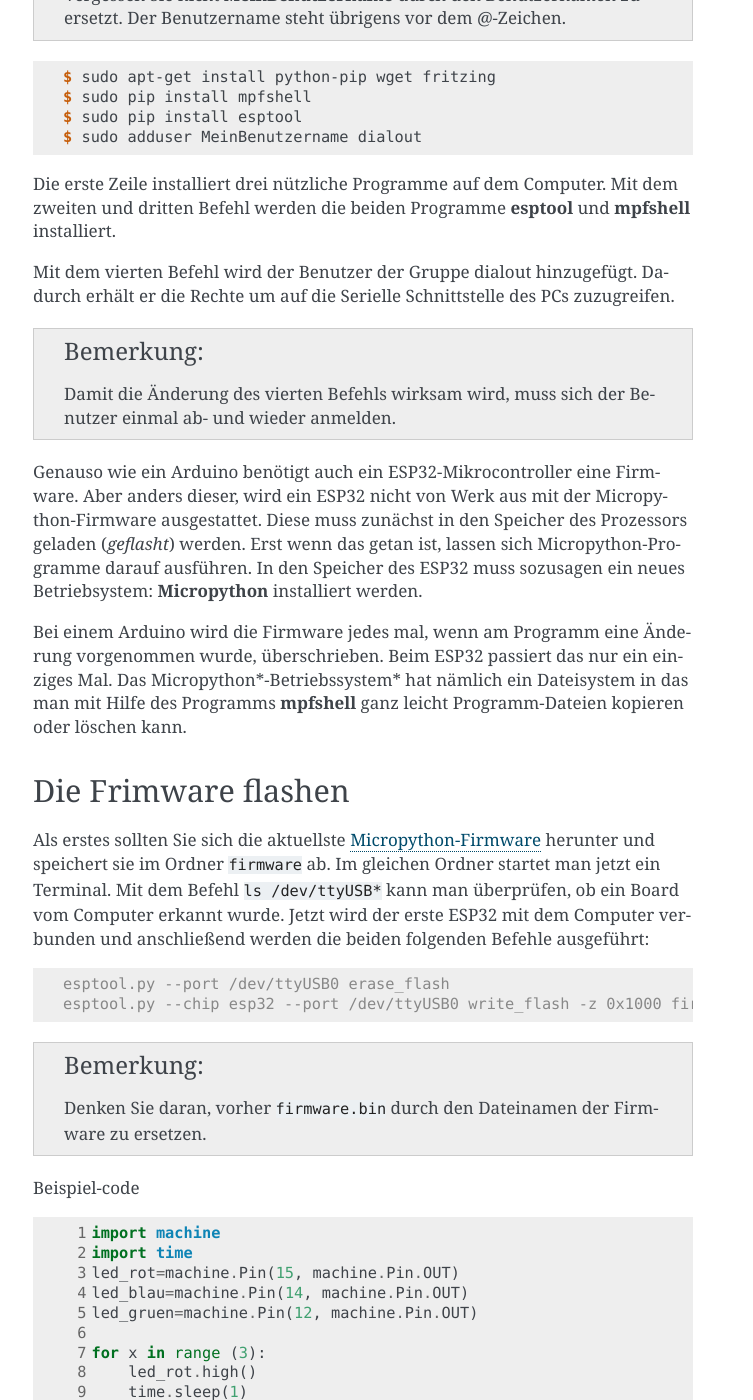
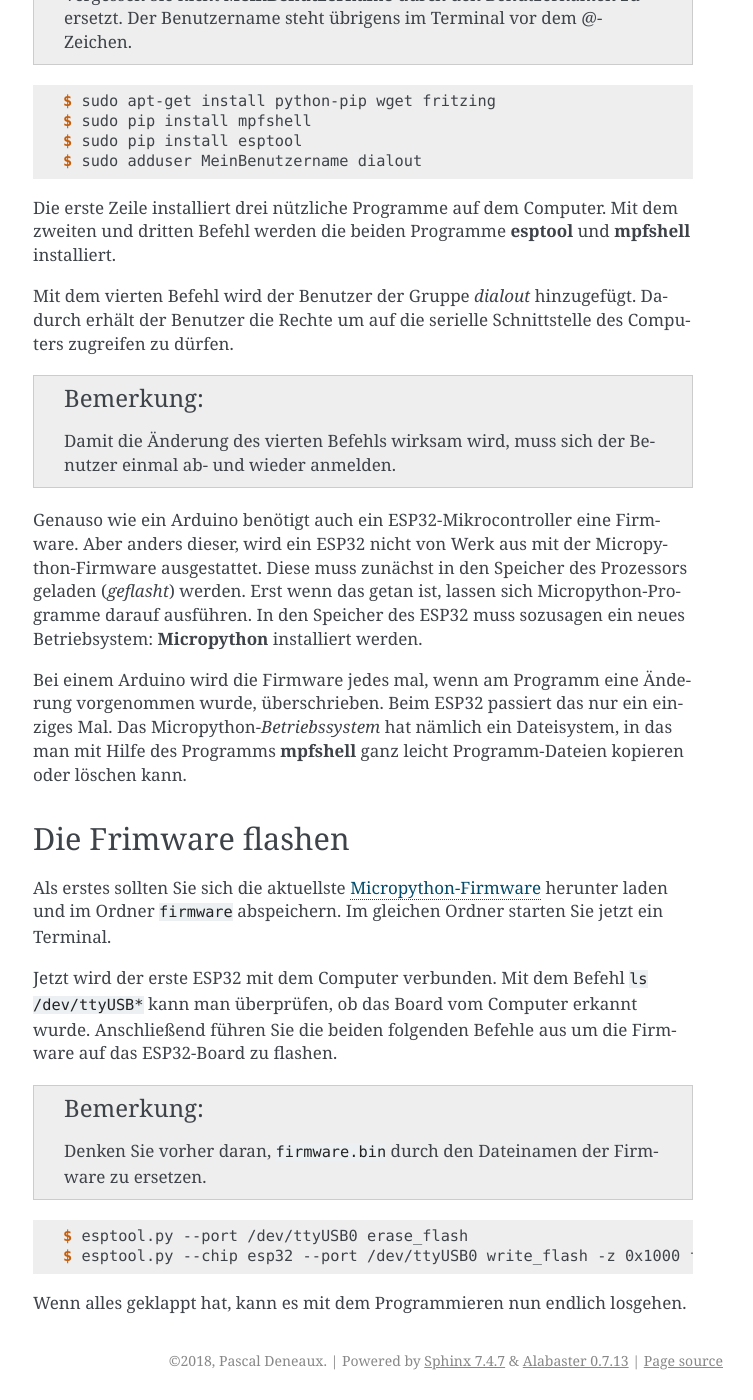
Before and after one commit to Tasm-Devil/Micropython-Tutorial-for-esp32, a Sphinx documentation site: the page built from docs/Vorbereitungen.rst, in a window 1280 px wide and 1400 px high, scrolled down 450 px. Shown: the whole window, without its empty margins (387-1140 px from the left). Built offline with Sphinx 7.4.7, drawn with Linux system fonts in a browser that asks for light colours; some of the changed text lies outside the part shown.

Commit message:
some content

```diff
--- a/docs/Vorbereitungen.rst
+++ b/docs/Vorbereitungen.rst
@@ -7,11 +7,11 @@ Bevor es mit dem Programmieren los gehen kann, sind ein paar Vorarbeiten zu erle
 Software installieren
 ---------------------
 
-Auf wenigsten einem Computer muss zunächst das Programm **esptool** installiert werden. Damit lässt sich die Firmware auf den Mikrocontroller kopieren. Man sagt zu diesem Vorgang auch *flashen*. Am einfachsten ist es, Sie führen die drei folgenden Befehle auf jedem Computer aus.
+Auf einem Computer muss zunächst das Programm **esptool** installiert werden. Damit lässt sich die Firmware auf den Mikrocontroller kopieren. Man sagt zu diesem Vorgang auch *flashen*. Am einfachsten ist es, Sie führen die drei folgenden Befehle auf jedem Computer aus.
 
 .. note::
 
-   Vergessen Sie nicht **MeinBenutzername**  durch den Benutzernamen zu ersetzt. Der Benutzername steht übrigens vor dem @-Zeichen.
+   Vergessen Sie nicht **MeinBenutzername**  durch den Benutzernamen zu ersetzt. Der Benutzername steht übrigens im Terminal vor dem @-Zeichen.
 
 .. code-block:: console
 
@@ -22,7 +22,7 @@ Auf wenigsten einem Computer muss zunächst das Programm **esptool** installiert
 
 Die erste Zeile installiert drei nützliche Programme auf dem Computer. Mit dem zweiten und dritten Befehl werden die beiden Programme **esptool** und **mpfshell** installiert.
 
-Mit dem vierten Befehl wird der Benutzer der Gruppe dialout hinzugefügt. Dadurch erhält er die Rechte um auf die Serielle Schnittstelle des PCs zuzugreifen.
+Mit dem vierten Befehl wird der Benutzer der Gruppe *dialout* hinzugefügt. Dadurch erhält der Benutzer die Rechte um auf die serielle Schnittstelle des Computers zugreifen zu dürfen.
 
 .. note::
 
@@ -31,39 +31,22 @@ Mit dem vierten Befehl wird der Benutzer der Gruppe dialout hinzugefügt. Dadurc
 Genauso wie ein Arduino benötigt auch ein ESP32-Mikrocontroller eine Firmware. Aber anders dieser, wird ein ESP32 nicht von Werk aus mit der Micropython-Firmware ausgestattet. Diese muss zunächst in den Speicher des Prozessors geladen (*geflasht*) werden. Erst wenn das getan ist, lassen sich Micropython-Programme darauf ausführen.
 In den Speicher des ESP32 muss sozusagen ein neues Betriebsystem: **Micropython** installiert werden.
 
-Bei einem Arduino wird die Firmware jedes mal, wenn am Programm eine Änderung vorgenommen wurde, überschrieben. Beim ESP32 passiert das nur ein einziges Mal. Das Micropython*-Betriebssystem* hat nämlich ein Dateisystem in das man mit Hilfe des Programms **mpfshell** ganz leicht Programm-Dateien kopieren oder löschen kann.
+Bei einem Arduino wird die Firmware jedes mal, wenn am Programm eine Änderung vorgenommen wurde, überschrieben. Beim ESP32 passiert das nur ein einziges Mal. Das Micropython-*Betriebssystem* hat nämlich ein Dateisystem, in das man mit Hilfe des Programms **mpfshell** ganz leicht Programm-Dateien kopieren oder löschen kann.
 
 Die Frimware flashen
 --------------------
 
-Als erstes sollten Sie sich die aktuellste `Micropython-Firmware <http://micropython.org/download/#esp32>`_ herunter und speichert sie im Ordner ``firmware`` ab. Im gleichen Ordner startet man jetzt ein Terminal.
-Mit dem Befehl ``ls /dev/ttyUSB*`` kann man überprüfen, ob ein Board vom Computer erkannt wurde.
-Jetzt wird der erste ESP32 mit dem Computer verbunden und anschließend werden die beiden folgenden Befehle ausgeführt:
+Als erstes sollten Sie sich die aktuellste `Micropython-Firmware <http://micropython.org/download/#esp32>`_ herunter laden und im Ordner ``firmware`` abspeichern. Im gleichen Ordner starten Sie jetzt ein Terminal.
+
+Jetzt wird der erste ESP32 mit dem Computer verbunden. Mit dem Befehl ``ls /dev/ttyUSB*`` kann man überprüfen, ob das Board vom Computer erkannt wurde. Anschließend führen Sie die beiden folgenden Befehle aus um die Firmware auf das ESP32-Board zu flashen.
+
+.. note::
+
+   Denken Sie vorher daran, ``firmware.bin`` durch den Dateinamen der Firmware zu ersetzen.
 
 .. code-block:: console
 
-   esptool.py --port /dev/ttyUSB0 erase_flash
-   esptool.py --chip esp32 --port /dev/ttyUSB0 write_flash -z 0x1000 firmware.bin
+   $ esptool.py --port /dev/ttyUSB0 erase_flash
+   $ esptool.py --chip esp32 --port /dev/ttyUSB0 write_flash -z 0x1000 firmware.bin
 
-.. note::
-
-   Denken Sie daran, vorher ``firmware.bin`` durch den Dateinamen der Firmware zu ersetzen.
-
-
-
-Beispiel-code
-
-.. code-block:: py
-   :linenos:
-
-   import machine
-   import time
-   led_rot=machine.Pin(15, machine.Pin.OUT)
-   led_blau=machine.Pin(14, machine.Pin.OUT)
-   led_gruen=machine.Pin(12, machine.Pin.OUT)
-
-   for x in range (3):
-       led_rot.high()
-       time.sleep(1)
-       led_rot.low()
-       time.sleep(1)
+Wenn alles geklappt hat, kann es mit dem Programmieren nun endlich losgehen.
--- a/docs/index.rst
+++ b/docs/index.rst
@@ -6,6 +6,7 @@ Ein Micropython Tutorial für den esp32-Mikrocontroller
    :caption: Inhaltsverzeichnis:
 
    Vorbereitungen
+   ErsteSchritte
    Kaufberatung
    Lizenz
 
```
Also changed, not shown: docs/ErsteSchritte.rst (added, +16 -0 lines).
